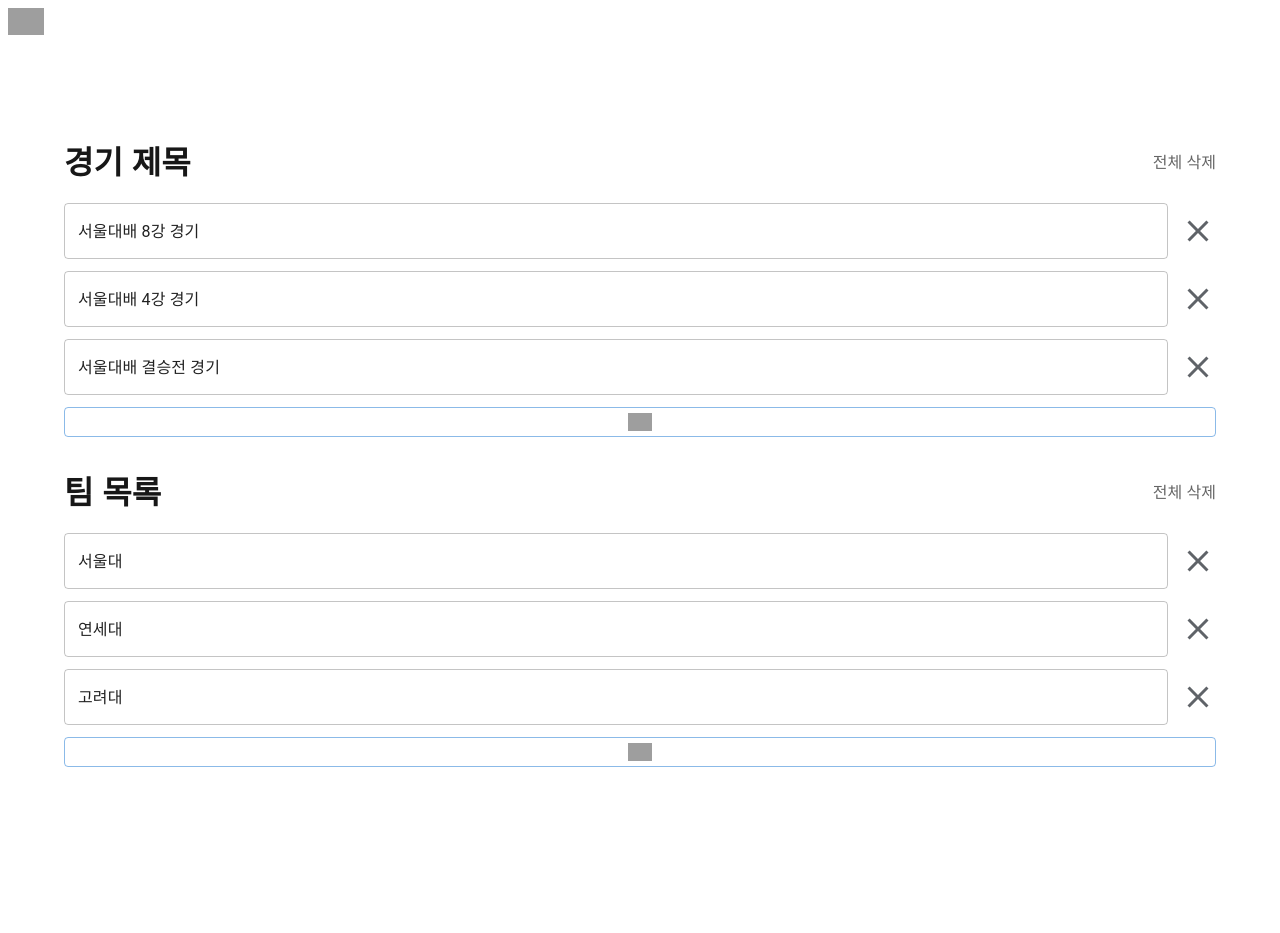
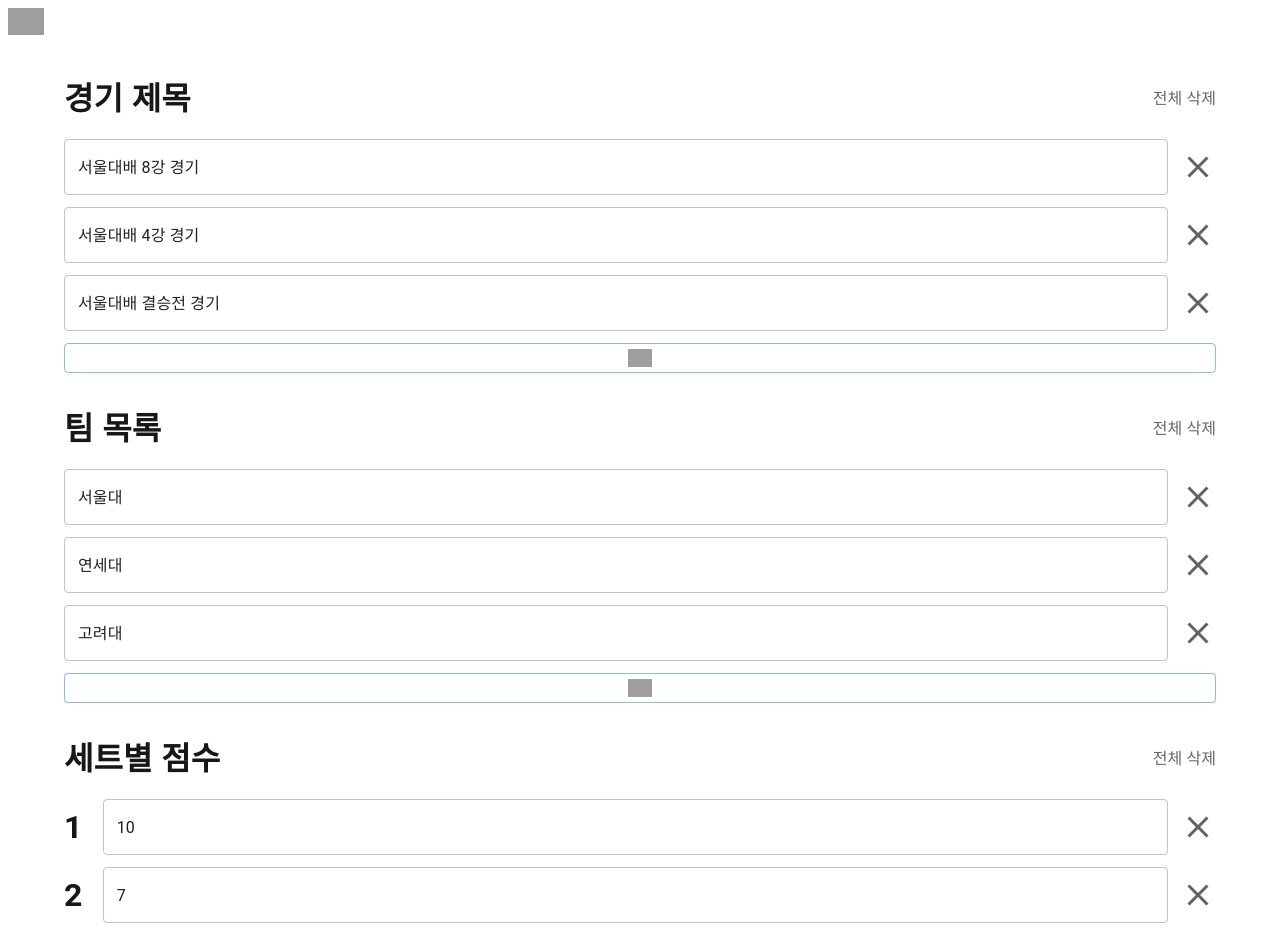
Before and after one commit to onairsub/obs-web, a Next.js app: page /obs/setting in a window 1280 px wide. Shown: the top 933 px of the page. Before the commit the page ends 831 px from the top, so only its background shows below. Built offline with nearby package versions, Linux system fonts and the light colour scheme; no server answers; grey boxes are pictures that could not be loaded.

Commit message:
added set list, set point/match point

```diff
--- a/src/app/layout.tsx
+++ b/src/app/layout.tsx
@@ -15,7 +15,7 @@
 });
 
 export const metadata: Metadata = {
-  title: "SUB Website",
+  title: "OBS Web Control",
   description: "Generated by create next app",
 };
 
--- a/src/app/obs/dashboard/page.tsx
+++ b/src/app/obs/dashboard/page.tsx
@@ -28,6 +28,9 @@
 const SCORE_B_NAME = "score_B";
 const SET_B_NAME = "set_B";
 const SCORE_B_ID = "score_B";
+
+const MATCH_POINT_NAME = "match_point";
+const SET_POINT_NAME = "set_point";
 
 type Scene = {
   sceneName: string;
@@ -61,6 +64,7 @@
     "연세대",
     "고려대",
   ]);
+  const [setList] = useLocalStorage("OBS_SET_LIST", [10, 7, 5]);
 
   const [title, setTitle] = useLocalStorage("OBS_TITLE", "서울대배 8강 경기");
   const [teamA, setTeamA] = useLocalStorage("OBS_TEAM_A", "서울대");
@@ -224,6 +228,34 @@
     setTeamB(teamA);
   };
 
+  enum RoundType {
+    NORMAL,
+    SET_POINT,
+    MATCH_POINT,
+  }
+
+  const CheckRoundType = () => {
+    if (
+      scores[0] !== scores[1] &&
+      (scores[0] >= setList[currentSet - 1] - 1 ||
+        scores[1] >= setList[currentSet - 1] - 1)
+    ) {
+      if (scores[0] > scores[1]) {
+        if (sets[0] + 1 > setList.length / 2) {
+          return RoundType.MATCH_POINT;
+        } else {
+          return RoundType.SET_POINT;
+        }
+      } else {
+        if (sets[1] + 1 > setList.length / 2) {
+          return RoundType.MATCH_POINT;
+        } else {
+          return RoundType.SET_POINT;
+        }
+      }
+    } else return RoundType.NORMAL;
+  };
+
   useEffect(() => {
     // GetInputSettings(SCORE_A_NAME, SCORE_A_ID);
     // GetInputSettings(SCORE_B_NAME, SCORE_B_ID);
@@ -248,6 +280,48 @@
     SetInputSettings(SCORE_A_NAME, { text: scores[0].toString() });
     SetInputSettings(SCORE_B_NAME, { text: scores[1].toString() });
     // }
+
+    const matchPoint = FindSceneItem(MATCH_POINT_NAME);
+    const setPoint = FindSceneItem(SET_POINT_NAME);
+
+    switch (CheckRoundType()) {
+      case RoundType.NORMAL:
+        SetSceneItemEnabled(
+          matchPoint?.sceneName || "unknown",
+          matchPoint?.sceneItemId || 0,
+          false
+        );
+        SetSceneItemEnabled(
+          setPoint?.sceneName || "unknown",
+          setPoint?.sceneItemId || 0,
+          false
+        );
+        break;
+      case RoundType.MATCH_POINT:
+        SetSceneItemEnabled(
+          matchPoint?.sceneName || "unknown",
+          matchPoint?.sceneItemId || 0,
+          true
+        );
+        SetSceneItemEnabled(
+          setPoint?.sceneName || "unknown",
+          setPoint?.sceneItemId || 0,
+          false
+        );
+        break;
+      case RoundType.SET_POINT:
+        SetSceneItemEnabled(
+          matchPoint?.sceneName || "unknown",
+          matchPoint?.sceneItemId || 0,
+          false
+        );
+        SetSceneItemEnabled(
+          setPoint?.sceneName || "unknown",
+          setPoint?.sceneItemId || 0,
+          true
+        );
+        break;
+    }
   }, [scores]);
 
   useEffect(() => {
--- a/src/app/obs/setting/page.tsx
+++ b/src/app/obs/setting/page.tsx
@@ -1,7 +1,7 @@
 "use client";
 
 import styled from "@emotion/styled";
-import { Button, IconButton, TextField } from "@mui/material";
+import { Button, IconButton, TextField, Typography } from "@mui/material";
 import Image from "next/image";
 import { useRouter } from "next/navigation";
 import { useLocalStorage } from "usehooks-ts";
@@ -23,6 +23,10 @@
   const [teamList, setTeamList, clearTeamList] = useLocalStorage(
     "OBS_TEAM_LIST",
     ["서울대", "연세대", "고려대"]
+  );
+  const [setList, setSetList, clearSetList] = useLocalStorage(
+    "OBS_SET_LIST",
+    [10, 7, 5]
   );
   return (
     <>
@@ -97,6 +101,52 @@
             <Image src="/add.svg" alt="add item" width={24} height={24} />
           </Button>
         </ContentWrapper>
+
+        <TitleWrapper>
+          <h1>세트별 점수</h1>
+          <h4 onClick={() => setSetList([10])}>전체 삭제</h4>
+        </TitleWrapper>
+        <ContentWrapper>
+          {setList.map((e, idx) => (
+            <ItemWrapper key={idx}>
+              <Typography
+                sx={{
+                  fontWeight: "bold",
+                  fontSize: "32px",
+                  display: "flex",
+                  alignItems: "center",
+                  marginRight: "8px",
+                }}
+              >
+                {idx + 1}
+              </Typography>
+              <TextField
+                type="number"
+                value={e}
+                onChange={(event) =>
+                  setSetList((prev) =>
+                    updateListAtIndex(prev, idx, parseInt(event.target.value))
+                  )
+                }
+              />
+              <Image
+                onClick={() =>
+                  setSetList((prev) => prev.filter((e, i) => i !== idx))
+                }
+                src="/close.svg"
+                alt="delete"
+                width={36}
+                height={36}
+              />
+            </ItemWrapper>
+          ))}
+          <Button
+            onClick={() => setSetList((prev) => [...prev, 0])}
+            variant="outlined"
+          >
+            <Image src="/add.svg" alt="add item" width={24} height={24} />
+          </Button>
+        </ContentWrapper>
       </StyledWrapper>
     </>
   );
@@ -106,6 +156,7 @@
 
 const StyledWrapper = styled.div`
   padding: 64px;
+  padding-top: 0px;
   display: flex;
   flex-direction: column;
 `;
```
